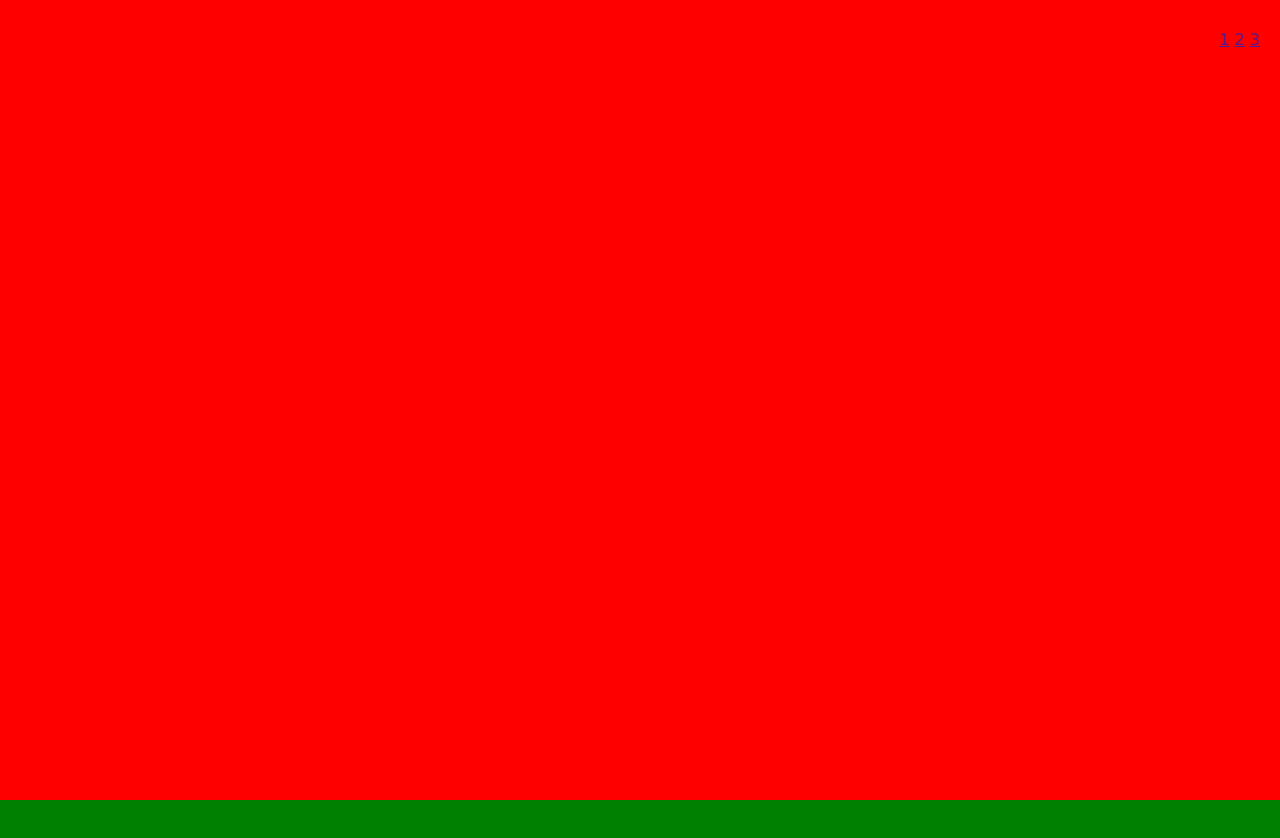
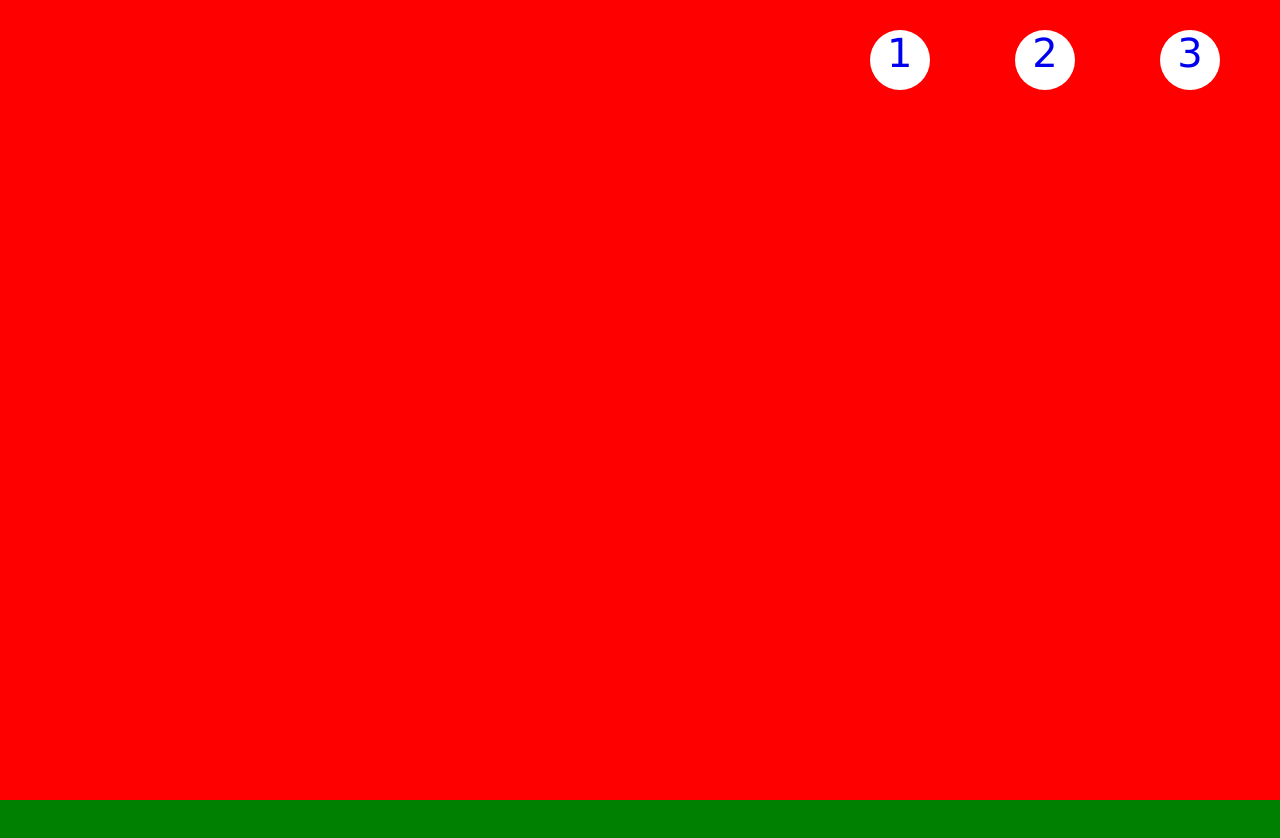
Before and after one commit to SalvalajoRiccardo/htmlcss-shoes, a plain HTML site: page index.html in a window 1280 px wide. Shown: the top 838 px of the page. Drawn offline with Linux system fonts and the light colour scheme.

Commit message:
fine menu

```diff
--- a/css/style.css
+++ b/css/style.css
@@ -36,6 +36,46 @@
 
 /* debug */
 
+/* parte menu */
+.menu {
+    position: fixed;
+    top: 30px;
+    right: 20px;
+
+}
+
+.menu ul li {
+    display: inline-block;
+    text-decoration: none;
+}
+
+.menu li a {
+    text-align: center;
+    text-decoration: none;
+    font-size: 40px;
+    margin: 0 40px;
+    width: 60px;
+    height: 60px;
+    background-color: white;
+    border-radius: 50%;
+    display: inline-block;
+
+
+}
+
+
+/* parte menu */
+
+.container {
+    width: 100;
+
+}
+
+.container .sector {
+    height: 100vh;
+    width: 100%;
+}
+
 #top {
     background-color: red;
 }
--- a/index.html
+++ b/index.html
@@ -7,14 +7,14 @@
     <title>esercizio shoes</title>
     <link rel="stylesheet" href="css/style.css">
 </head>
-<body class="debug">
+<body>
 
     <!-- inizio menu -->
     <nav class="menu">
         <ul>
-            <li><a href="">1</a></li>
-            <li><a href="">2</a></li>
-            <li><a href="">3</a></li>
+            <li><a href="#top">1</a></li>
+            <li><a href="#mid">2</a></li>
+            <li><a href="#bot">3</a></li>
         </ul>
     </nav>
     <!-- fine menu -->
```
